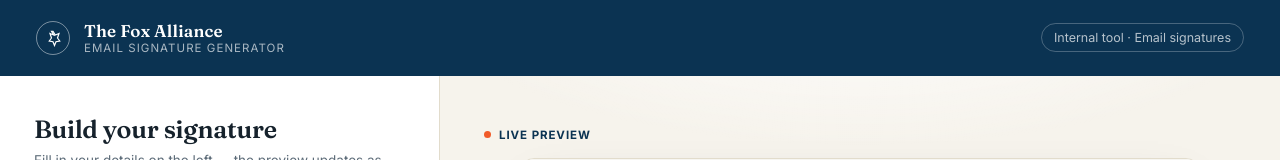
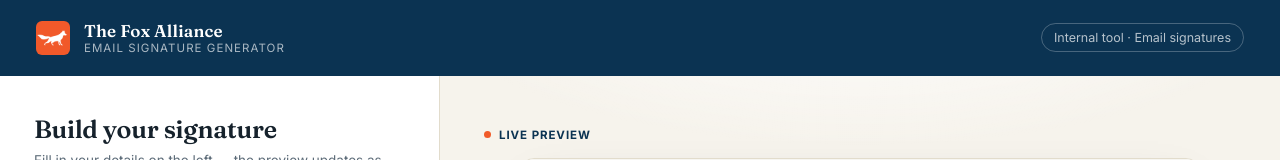
Before and after one commit to london-thefoxalliance/tfa-email-signature-generator, a website: page index.html in a window 1280 px wide. Shown: the top 160 px of the page. Drawn offline with Linux system fonts and the light colour scheme.

Commit message:
Fox logo update

```diff
--- a/index.html
+++ b/index.html
@@ -4,6 +4,8 @@
 <meta charset="UTF-8">
 <meta name="viewport" content="width=device-width, initial-scale=1.0">
 <title>The Fox Alliance — Signature Studio</title>
+<link rel="icon" type="image/jpeg" href="/eSig%20Fox%20Logo.jpg">
+<link rel="apple-touch-icon" href="/eSig%20Fox%20Logo.jpg">
 <link rel="preconnect" href="https://fonts.googleapis.com">
 <link rel="preconnect" href="https://fonts.gstatic.com" crossorigin>
 <link href="https://fonts.googleapis.com/css2?family=Fraunces:opsz,wght@9..144,500;9..144,600;9..144,700&family=Inter:wght@400;500;600;700&display=swap" rel="stylesheet">
@@ -50,12 +52,15 @@
   }
   .brand .mark{
     width:34px;height:34px;
-    border-radius:50%;
-    border:1.5px solid rgba(255,255,255,.45);
-    display:flex;align-items:center;justify-content:center;
+    border-radius:6px;
+    overflow:hidden;
     flex-shrink:0;
   }
-  .brand .mark svg{width:18px;height:18px;}
+  .brand .mark img{
+    width:100%;height:100%;
+    display:block;
+    object-fit:cover;
+  }
   .brand-text{line-height:1.25;}
   .brand-text .name{
     font-family:var(--font-display);
@@ -508,7 +513,7 @@
 <div class="topbar">
   <div class="brand">
     <div class="mark">
-      <svg viewBox="0 0 24 24" fill="none" stroke="#fff" stroke-width="1.6"><path d="M12 3l3 5 5-2-2 6 3 4-5 1-2 5-2-5-5-1 3-4-2-6 5 2 -3-5z"/></svg>
+      <img src="/eSig%20Fox%20Logo.jpg" alt="The Fox Alliance">
     </div>
     <div class="brand-text">
       <div class="name">The Fox Alliance</div>
```
